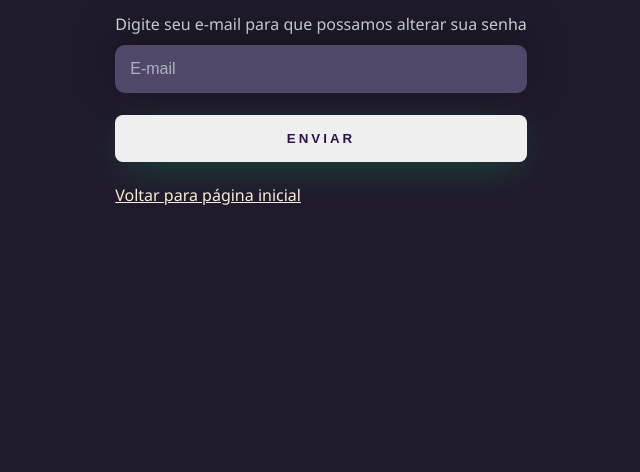
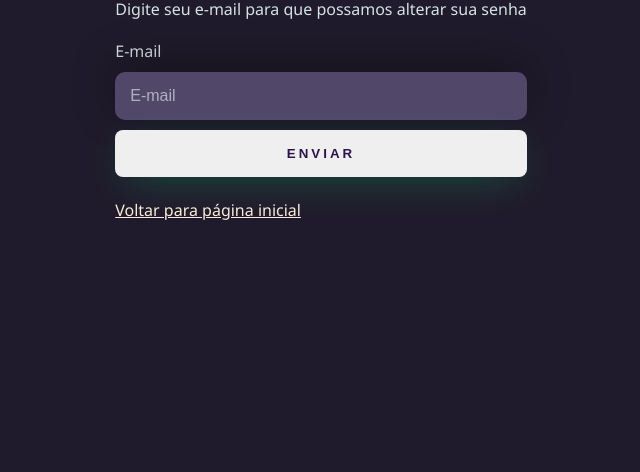
Before and after one commit to AnaLu1za/tela-login, a plain HTML site: page recuperacao-senha.html in a window 1280 px wide. Shown: the part 328-800 px from the top of the page, without its empty margins (319-959 px from the left). Drawn offline with Linux system fonts and the light colour scheme.

Commit message:
altera o botão do projeto

```diff
--- a/recuperacao-senha.html
+++ b/recuperacao-senha.html
@@ -7,19 +7,23 @@
     <link rel="stylesheet" href="style.css">
 </head>
 <body>
-
+    <form id="login_form">
     <div class="main-login">
     <div class="rec-senha">
         <h1>Recuperação de Senha</h1>
     <div class="textfield">
         <label for="email">Digite seu e-mail para que possamos alterar sua senha</label>
-        <input type="email" name="e-mail" placeholder="E-mail" required>
-        <br>
-        <button class="rec-botao" type="submit" value="entrar">Enviar</button>
+        <div class="textfield">
+            <label for="email">E-mail</label>
+            <input type="email" name="email" placeholder="E-mail" autofocus required>
+        </div>
+        <button class="rec-botao" id="login_botton" type="submit" value="entrar">Enviar</button>
         <br>
         <a href="index.html"button class="w-100 btn btn-lg btn-primary" type="submit">Voltar para página inicial</button></a>
     </div>
     </div>
     </div>
+</form>
+    <script href="script2.js"></script>
 </body>
 </html>
```
